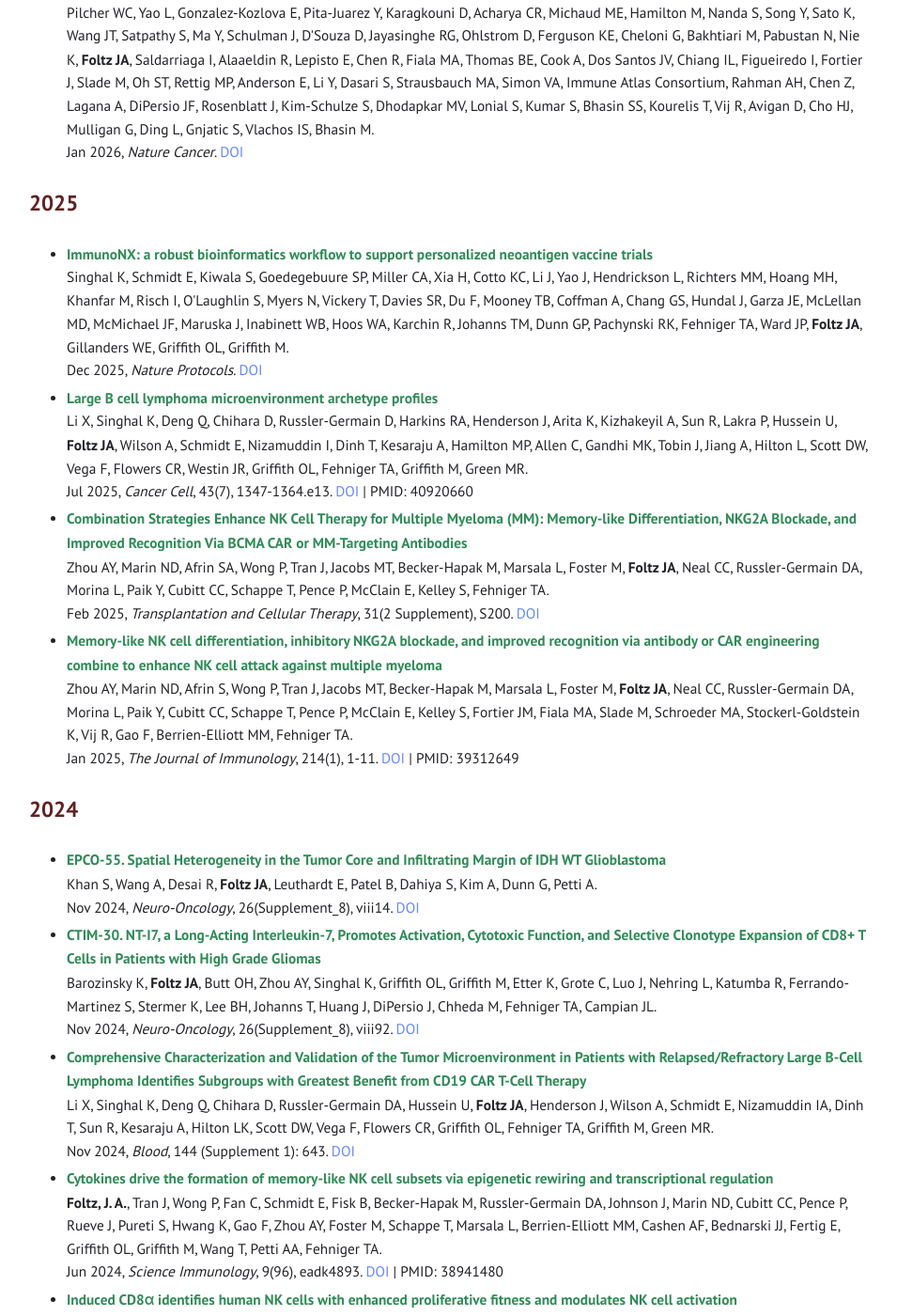
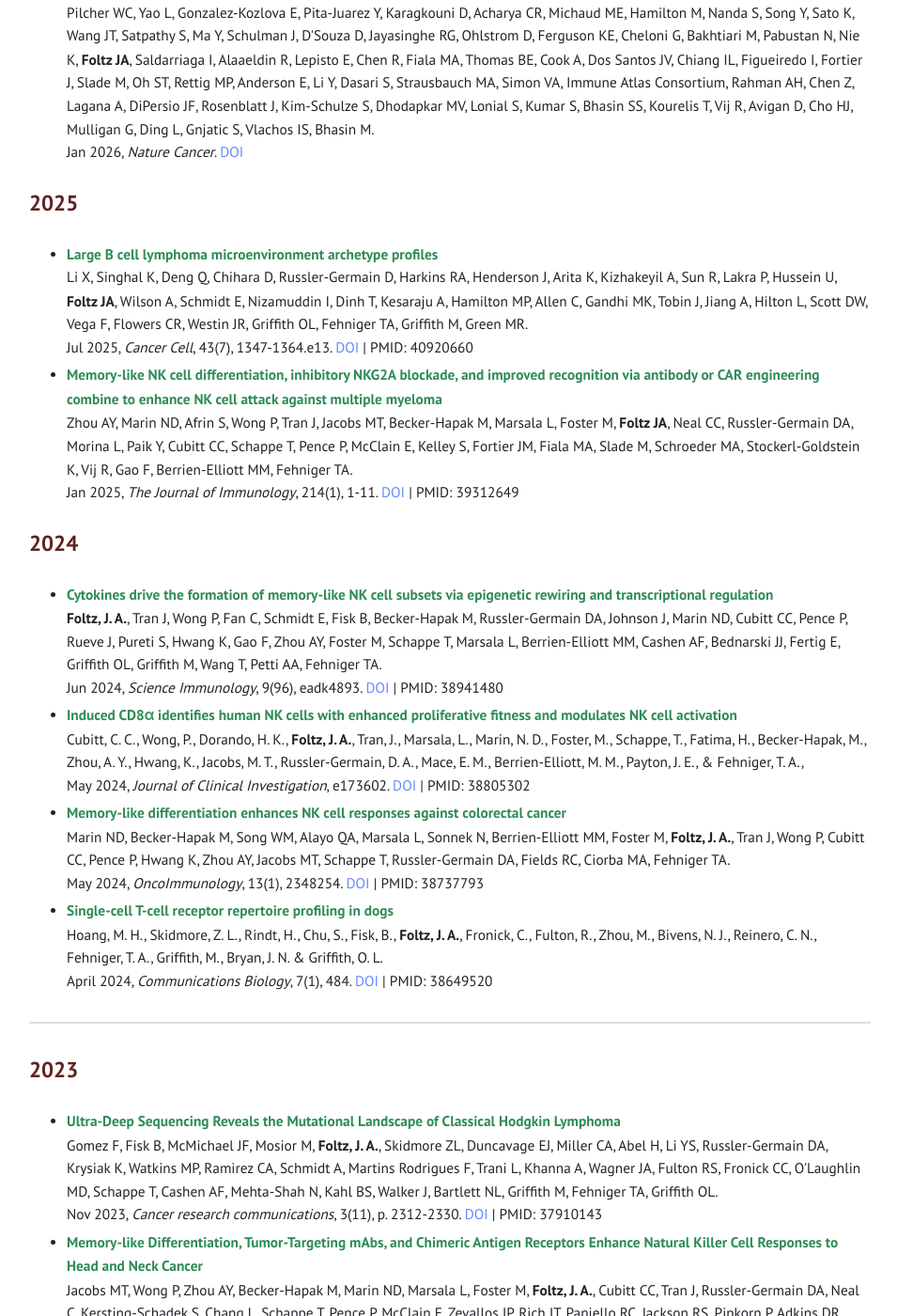
Before and after one commit to Foltz-Lab/Foltz-Lab.github.io, a Jekyll site: the page built from publications.html, in a window 1280 px wide and 1400 px high, scrolled down 694 px. Shown: the whole window at 94% size, without its empty margins (161-1116 px from the left). Built offline with Jekyll 4.4.1, drawn with Linux system fonts in a browser that asks for light colours.

Commit message:
edited publications

```diff
--- a/publications.html
+++ b/publications.html
@@ -51,14 +51,7 @@ title: "Publications"
 <div class="year-section">
     <h3 style="color: #612222; font-size: 1.5em;">2025</h3>
     <ul>
-        <li>
-            <strong style="color: #2e8b57;">ImmunoNX: a robust bioinformatics workflow to support personalized neoantigen vaccine trials</strong>
-            <br>
-            Singhal K, Schmidt E, Kiwala S, Goedegebuure SP, Miller CA, Xia H, Cotto KC, Li J, Yao J, Hendrickson L, Richters MM, Hoang MH, Khanfar M, Risch I, O'Laughlin S, Myers N, Vickery T, Davies SR, Du F, Mooney TB, Coffman A, Chang GS, Hundal J, Garza JE, McLellan MD, McMichael JF, Maruska J, Inabinett WB, Hoos WA, Karchin R, Johanns TM, Dunn GP, Pachynski RK, Fehniger TA, Ward JP, <strong>Foltz JA</strong>, Gillanders WE, Griffith OL, Griffith M.
-            <br>
-            Dec 2025, <i>Nature Protocols</i>.
-            <a href="https://doi.org/10.48550/arXiv.2512.08226" target="_blank">DOI</a>
-        </li>
+
         <li>
             <strong style="color: #2e8b57;">Large B cell lymphoma microenvironment archetype profiles</strong>
             <br>
@@ -67,14 +60,7 @@ title: "Publications"
             Jul 2025, <i>Cancer Cell</i>, 43(7), 1347-1364.e13.
             <a href="https://doi.org/10.1016/j.ccell.2025.06.002" target="_blank">DOI</a> | PMID: 40920660
         </li>
-        <li>
-            <strong style="color: #2e8b57;">Combination Strategies Enhance NK Cell Therapy for Multiple Myeloma (MM): Memory-like Differentiation, NKG2A Blockade, and Improved Recognition Via BCMA CAR or MM-Targeting Antibodies</strong>
-            <br>
-            Zhou AY, Marin ND, Afrin SA, Wong P, Tran J, Jacobs MT, Becker-Hapak M, Marsala L, Foster M, <strong>Foltz JA</strong>, Neal CC, Russler-Germain DA, Morina L, Paik Y, Cubitt CC, Schappe T, Pence P, McClain E, Kelley S, Fehniger TA.
-            <br>
-            Feb 2025, <i>Transplantation and Cellular Therapy</i>, 31(2 Supplement), S200.
-            <a href="https://doi.org/10.1016/j.jtct.2024.12.546" target="_blank">DOI</a>
-        </li>
+
         <li>
             <strong style="color: #2e8b57;">Memory-like NK cell differentiation, inhibitory NKG2A blockade, and improved recognition via antibody or CAR engineering combine to enhance NK cell attack against multiple myeloma</strong>
             <br>
@@ -91,34 +77,6 @@ title: "Publications"
 <div class="year-section">
         <h3 style="color: #612222; font-size: 1.5em;" >2024</h3>
 <ul>
-
-
-            <li>
-                <strong style="color: #2e8b57;">EPCO-55. Spatial Heterogeneity in the Tumor Core and Infiltrating Margin of IDH WT Glioblastoma</strong>
-                <br>
-                Khan S, Wang A, Desai R, <strong>Foltz JA</strong>, Leuthardt E, Patel B, Dahiya S, Kim A, Dunn G, Petti A.
-                <br>
-                Nov 2024, <i>Neuro-Oncology</i>, 26(Supplement_8), viii14.
-                <a href="https://doi.org/10.1093/neuonc/noae165.0054" target="_blank">DOI</a>
-            </li>
-
-            <li>
-                <strong style="color: #2e8b57;">CTIM-30. NT-I7, a Long-Acting Interleukin-7, Promotes Activation, Cytotoxic Function, and Selective Clonotype Expansion of CD8+ T Cells in Patients with High Grade Gliomas</strong>
-                <br>
-                Barozinsky K, <strong>Foltz JA</strong>, Butt OH, Zhou AY, Singhal K, Griffith OL, Griffith M, Etter K, Grote C, Luo J, Nehring L, Katumba R, Ferrando-Martinez S, Stermer K, Lee BH, Johanns T, Huang J, DiPersio J, Chheda M, Fehniger TA, Campian JL.
-                <br>
-                Nov 2024, <i>Neuro-Oncology</i>, 26(Supplement_8), viii92.
-                <a href="https://doi.org/10.1093/neuonc/noae165.0363" target="_blank">DOI</a>
-            </li>
-
-            <li>
-                <strong style="color: #2e8b57;">Comprehensive Characterization and Validation of the Tumor Microenvironment in Patients with Relapsed/Refractory Large B-Cell Lymphoma Identifies Subgroups with Greatest Benefit from CD19 CAR T-Cell Therapy</strong>
-                <br>
-                Li X, Singhal K, Deng Q, Chihara D, Russler-Germain DA, Hussein U, <strong>Foltz JA</strong>, Henderson J, Wilson A, Schmidt E, Nizamuddin IA, Dinh T, Sun R, Kesaraju A, Hilton LK, Scott DW, Vega F, Flowers CR, Griffith OL, Fehniger TA, Griffith M, Green MR.
-                <br>
-                Nov 2024, <i>Blood</i>, 144 (Supplement 1): 643.
-                <a href="https://doi.org/10.1182/blood-2024-204166" target="_blank">DOI</a>
-            </li>
 
             <li>
                 <strong style="color: #2e8b57;" >Cytokines drive the formation of memory-like NK cell subsets via epigenetic rewiring and transcriptional regulation</strong>
```
